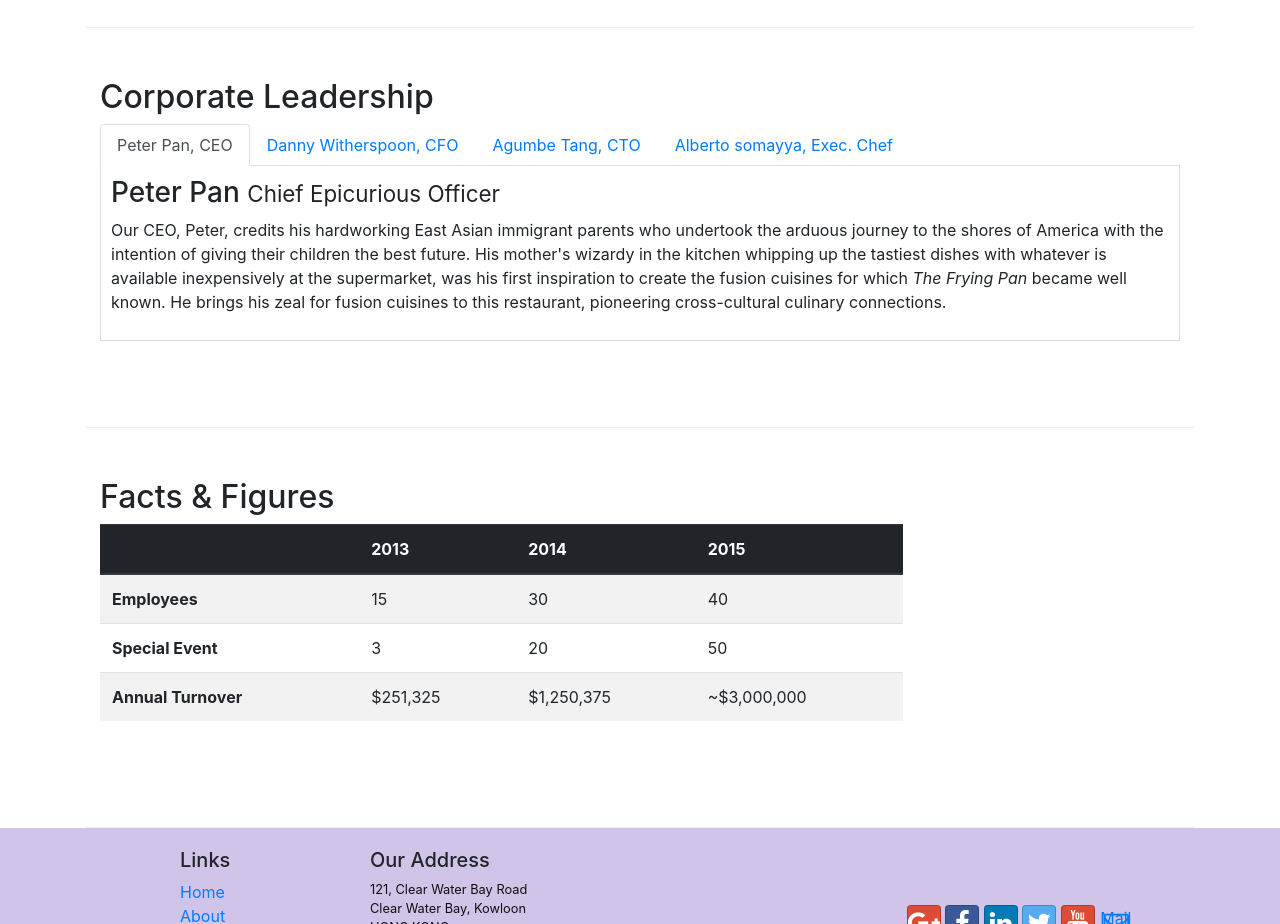
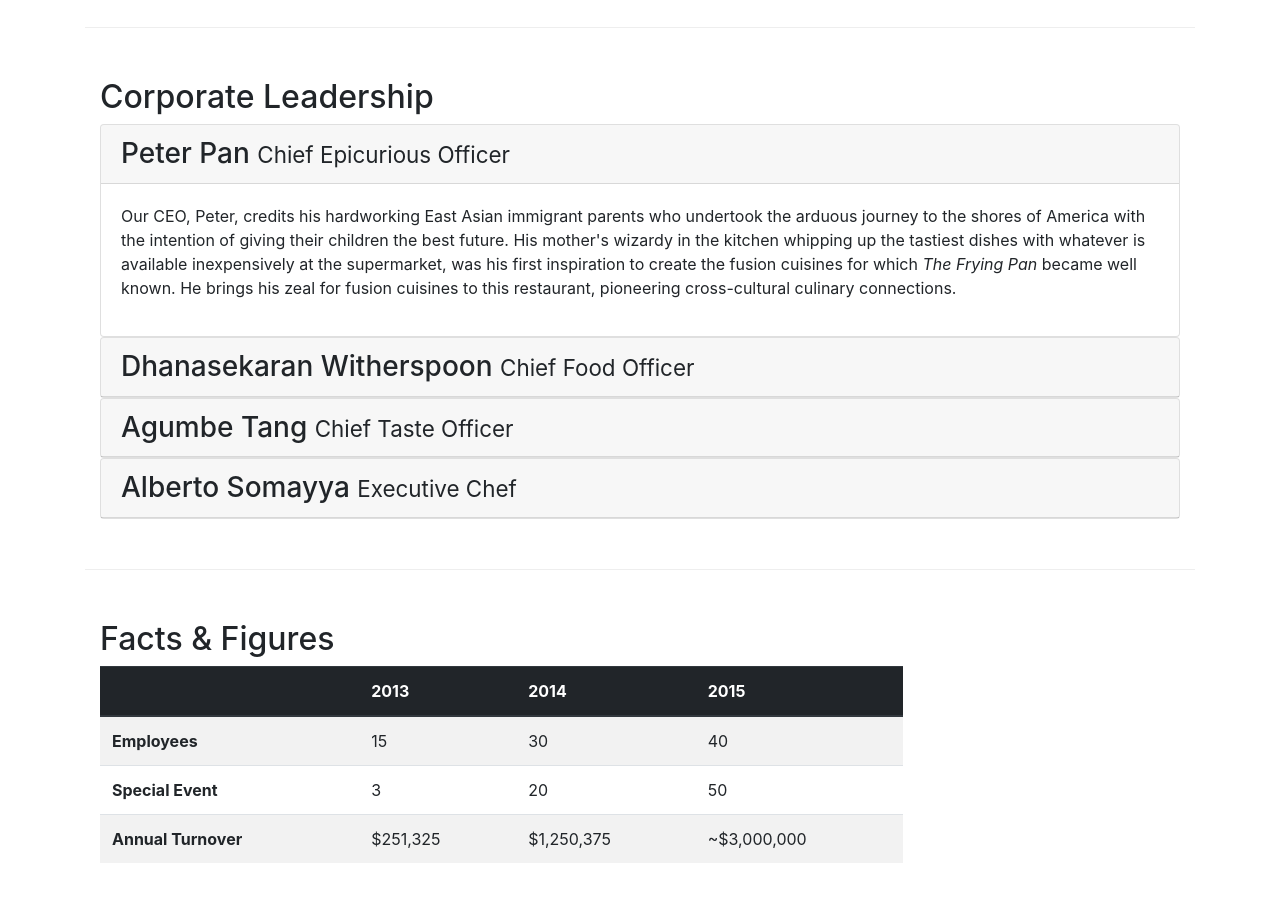
Before and after one commit to wuk519/UIClass, a website: page aboutus.html in a window 1280 px wide. Shown: the part 960-1884 px from the top of the page. Drawn offline with nearby package versions, Linux system fonts and the light colour scheme.

Commit message:
accordion changes

```diff
--- a/aboutus.html
+++ b/aboutus.html
@@ -102,36 +102,65 @@
             <div class="col-12">
                 <h2>Corporate Leadership</h2>
 
-                <ul class="nav nav-tabs">
-                    <li class="nav-item">
-                        <a class="nav-link active" href="#peter" role="tab" data-toggle="tab">Peter Pan, CEO</a>
-                    </li>
-                    <li class="nav-item">
-                        <a class="nav-link" href="#danny" role="tab" data-toggle="tab">Danny Witherspoon, CFO</a>
-                    </li>
-                    <li class="nav-item">
-                        <a class="nav-link" href="#agumbe" role="tab" data-toggle="tab">Agumbe Tang, CTO</a>
-                    </li>
-                    <li class="nav-item">
-                        <a class="nav-link" href="#alberto" role="tab" data-toggle="tab">Alberto somayya, Exec. Chef</a>
-                    </li>
-                </ul>
-                <div class="tab-content">
-                    <div role="tabpanel" class="tab-pane fade show active" id="peter">
-                        <h3>Peter Pan <small>Chief Epicurious Officer</small></h3>
-                        <p class="d-none d-sm-block">Our CEO, Peter, credits his hardworking East Asian immigrant parents who undertook the arduous journey to the shores of America with the intention of giving their children the best future. His mother's wizardy in the kitchen whipping up the tastiest dishes with whatever is available inexpensively at the supermarket, was his first inspiration to create the fusion cuisines for which <em>The Frying Pan</em> became well known. He brings his zeal for fusion cuisines to this restaurant, pioneering cross-cultural culinary connections.</p>
+                <div id="accordion">
+                    <div class="card">
+                        <div class="card-header" role="tab" id="peterhead">
+                            <h3 class="mb-0">
+                                <a data-toggle="collapse" data-target="#peter">
+                                    Peter Pan <small>Chief Epicurious Officer</small>
+                                </a>
+                            </h3>
+                        </div>
+                        <div class="collapse show" id="peter" data-parent="#accordion">
+                            <div class="card-body">
+                                <p class="d-none d-sm-block">Our CEO, Peter, credits his hardworking East Asian immigrant parents who undertook the arduous journey to the shores of America with the intention of giving their children the best future. His mother's wizardy in the kitchen whipping up the tastiest dishes with whatever is available inexpensively at the supermarket, was his first inspiration to create the fusion cuisines for which <em>The Frying Pan</em> became well known. He brings his zeal for fusion cuisines to this restaurant, pioneering cross-cultural culinary connections.</p>
+                            </div>
+                        </div>
                     </div>
-                    <div role="tabpanel" class="tab-pane fade" id="danny">
-                        <h3>Dhanasekaran Witherspoon <small>Chief Food Officer</small></h3>
-                        <p class="d-none d-sm-block">Our CFO, Danny, as he is affectionately referred to by his colleagues, comes from a long established family tradition in farming and produce. His experiences growing up on a farm in the Australian outback gave him great appreciation for varieties of food sources. As he puts it in his own words, <em>Everything that runs, wins, and everything that stays, pays!</em></p>
+
+                    <div class="card">
+                        <div class="card-header" role="tab" id="dannyhead">
+                            <h3 class="mb-0">
+                                <a class="collapsed" data-toggle="collapse" data-target="#danny">
+                                Dhanasekaran Witherspoon <small>Chief Food Officer</small>
+                                </a>
+                            </h3>
+                        </div>
+                        <div class="collapse" id="danny" data-parent="#accordion">
+                            <div class="card-body">
+                                 <p class="d-none d-sm-block">Our CFO, Danny, as he is affectionately referred to by his colleagues, comes from a long established family tradition in farming and produce. His experiences growing up on a farm in the Australian outback gave him great appreciation for varieties of food sources. As he puts it in his own words, <em>Everything that runs, wins, and everything that stays, pays!</em></p>
+                            </div>
+                        </div>
                     </div>
-                    <div role="tabpanel" class="tab-pane fade" id="agumbe">
-                        <h3>Agumbe Tang <small>Chief Taste Officer</small></h3>
-                        <p class="d-none d-sm-block">Blessed with the most discerning gustatory sense, Agumbe, our CTO, personally ensures that every dish that we serve meets his exacting tastes. Our chefs dread the tongue lashing that ensues if their dish does not meet his exacting standards. He lives by his motto, <em>You click only if you survive my lick.</em></p>
+
+                    <div class="card">
+                        <div class="card-header" role="tab" id="agumbehead">
+                            <h3 class="mb-0">
+                                <a class="collapsed" data-toggle="collapse" data-target="#agumbe">
+                                Agumbe Tang <small>Chief Taste Officer</small>
+                                </a>
+                            </h3>
+                        </div>
+                        <div class="collapse" id="agumbe" data-parent="#accordion">
+                            <div class="card-body">
+                                <p class="d-none d-sm-block">Blessed with the most discerning gustatory sense, Agumbe, our CTO, personally ensures that every dish that we serve meets his exacting tastes. Our chefs dread the tongue lashing that ensues if their dish does not meet his exacting standards. He lives by his motto, <em>You click only if you survive my lick.</em></p>
+                            </div>
+                        </div>
                     </div>
-                    <div role="tabpanel" class="tab-pane fade" id="alberto">
-                        <h3>Alberto Somayya <small>Executive Chef</small></h3>
-                        <p class="d-none d-sm-block">Award winning three-star Michelin chef with wide International experience having worked closely with whos-who in the culinary world, he specializes in creating mouthwatering Indo-Italian fusion experiences. He says, <em>Put together the cuisines from the two craziest cultures, and you get a winning hit! Amma Mia!</em></p>
+
+                    <div class="card">
+                        <div class="card-header" role="tab" id="albertohead">
+                            <h3 class="mb-0">
+                                <a class="collapsed" data-toggle="collapse" data-target="#alberto">
+                                Alberto Somayya <small>Executive Chef</small>
+                                </a>
+                            </h3>
+                        </div>
+                        <div class="collapse" id="alberto" data-parent="#accordion">
+                            <div class="card-body">
+                                <p class="d-none d-sm-block">Award winning three-star Michelin chef with wide International experience having worked closely with whos-who in the culinary world, he specializes in creating mouthwatering Indo-Italian fusion experiences. He says, <em>Put together the cuisines from the two craziest cultures, and you get a winning hit! Amma Mia!</em></p>
+                            </div>
+                        </div>
                     </div>
                 </div>
             </div>
```
